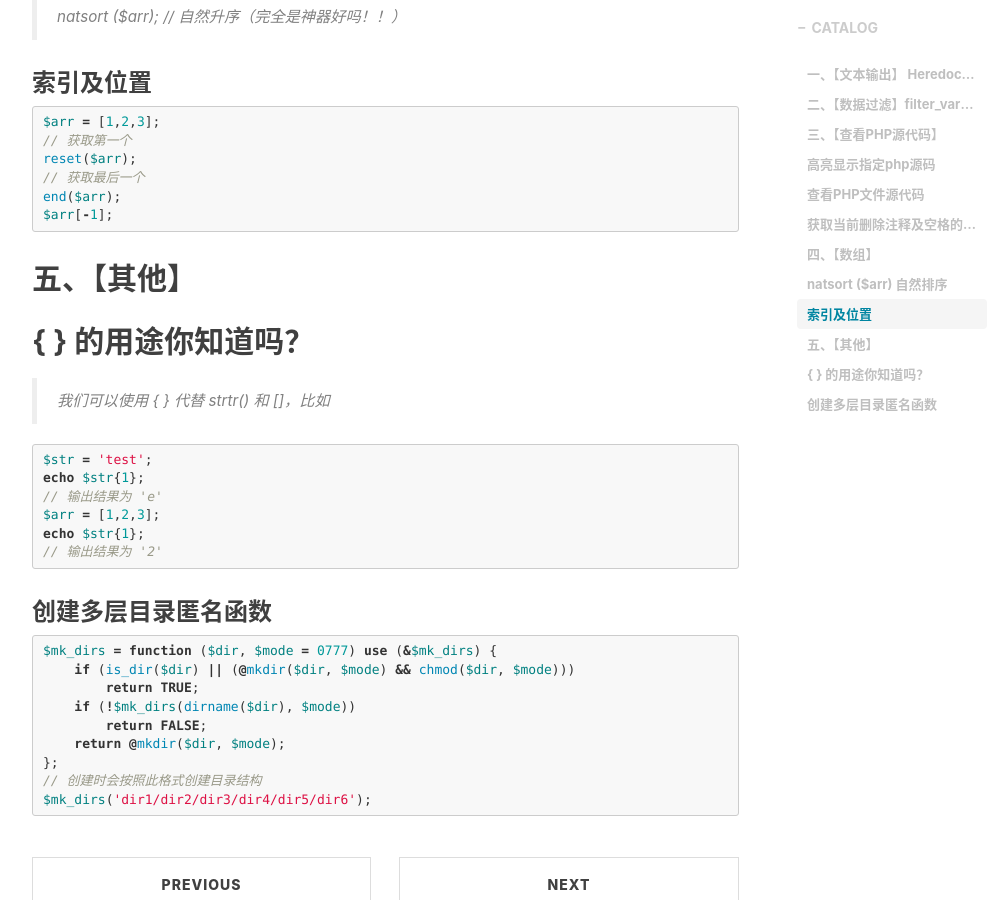
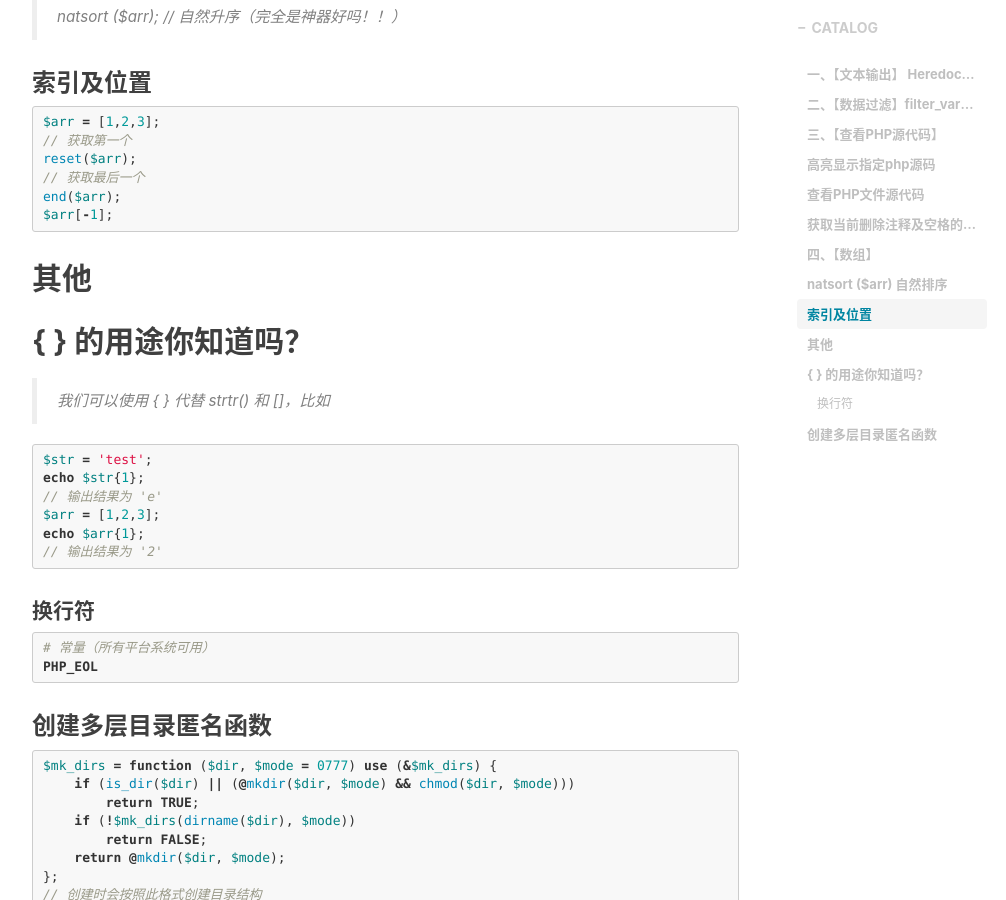
Before and after one commit to mengchenchen/mengchenchen.github.io, a Jekyll site: the page built from _posts/2018-09-06-PHP 中不可不知道的技巧.md, in a window 1280 px wide and 900 px high, scrolled down 3168 px. Shown: the whole window, without its empty margins (233-1239 px from the left). Built offline with Jekyll 4.4.1, drawn with Linux system fonts in a browser that asks for light colours; nearby versions of some CDN libraries; our own code applies the rules of GitHub Pages for plain Markdown files; comment, search, counter and statistics services are not loaded.

Commit message:
Update 2018-09-06-PHP 中不可不知道的技巧.md

````diff
--- a/_posts/2018-09-06-PHP 中不可不知道的技巧.md
+++ b/_posts/2018-09-06-PHP 中不可不知道的技巧.md
@@ -122,9 +122,7 @@ end($arr);
 $arr[-1];
 ```
 
-
-
-##  五、【其他】
+##  其他
 
 ## {     } 的用途你知道吗？
 
@@ -135,8 +133,15 @@ $str = 'test';
 echo $str{1};
 // 输出结果为 'e'
 $arr = [1,2,3];
-echo $str{1};
+echo $arr{1};
 // 输出结果为 '2'
+```
+
+#### 换行符
+
+```php
+# 常量（所有平台系统可用）
+PHP_EOL
 ```
 
 ### 创建多层目录匿名函数
````
